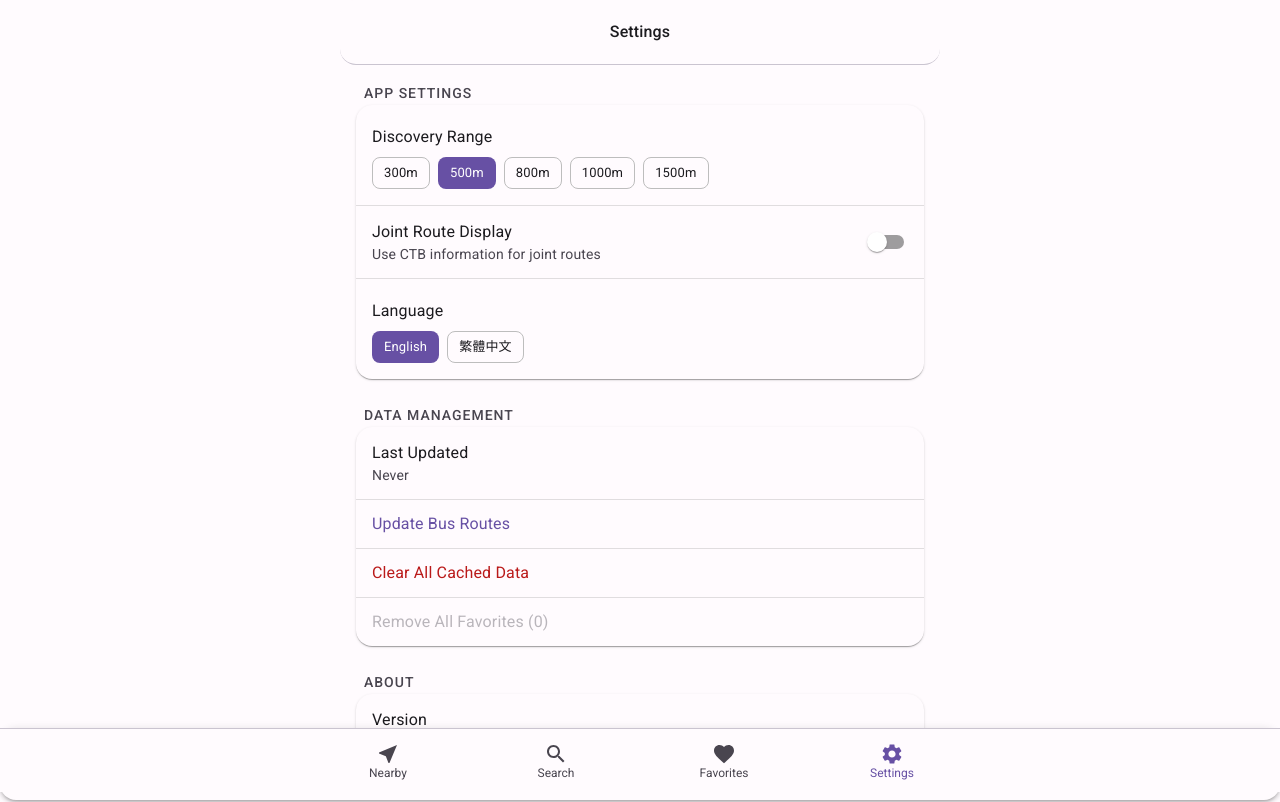
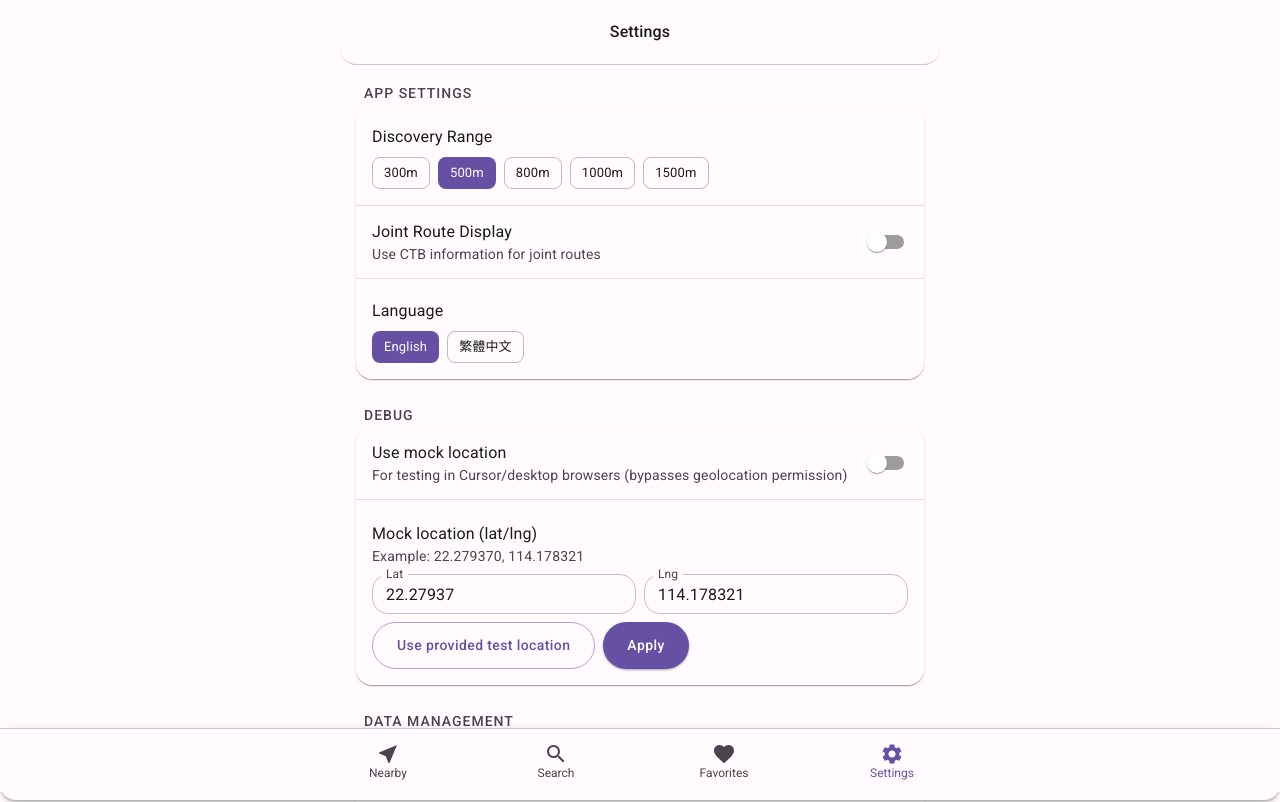
Before and after one commit to kaionmantatoolo/buzy-web, a Next.js app: page /settings in a window 1280 px wide. Shown: the top 802 px of the page. Built offline with nearby package versions, Linux system fonts and the light colour scheme; no server answers.

Commit message:
Add debug mock location mode for browser testing
- Add debug settings to enable mock location and configure lat/lng
- Surface toggle and inputs on Settings page
- When enabled, Nearby page bypasses geolocation and uses mock coords

```diff
--- a/app/settings/page.tsx
+++ b/app/settings/page.tsx
@@ -12,6 +12,7 @@ import {
   Switch,
   Chip,
   Stack,
+  TextField,
   Dialog,
   DialogTitle,
   DialogContent,
@@ -39,9 +40,14 @@ export default function SettingsPage() {
     discoveryRange,
     useCTBInfoForJointRoutes,
     locale,
+    debugUseMockLocation,
+    debugMockLat,
+    debugMockLng,
     setDiscoveryRange,
     setUseCTBInfo,
     setLocale,
+    setDebugUseMockLocation,
+    setDebugMockLocation,
   } = useSettingsStore();
   const { clearAllFavorites, favorites } = useFavoritesStore();
   const { loadRoutes, loadingState, lastRoutesUpdatedAt } = useRouteStore((state) => ({
@@ -53,6 +59,8 @@ export default function SettingsPage() {
   const [showClearConfirm, setShowClearConfirm] = useState(false);
   const [showRemoveFavConfirm, setShowRemoveFavConfirm] = useState(false);
   const [isUpdating, setIsUpdating] = useState(false);
+  const [debugLatInput, setDebugLatInput] = useState(String(debugMockLat));
+  const [debugLngInput, setDebugLngInput] = useState(String(debugMockLng));
 
   // Prefer the in-memory "last downloaded" timestamp (reliable for first launch),
   // then fall back to localStorage timestamp if available.
@@ -184,6 +192,82 @@ export default function SettingsPage() {
           </List>
         </Paper>
 
+        {/* Debug Section */}
+        <Typography
+          variant="labelLarge"
+          color="text.secondary"
+          sx={{ px: 1, mb: 1, textTransform: 'uppercase', letterSpacing: 1 }}
+        >
+          Debug
+        </Typography>
+
+        <Paper sx={{ mb: 3 }}>
+          <List disablePadding>
+            <ListItem>
+              <ListItemText
+                primary="Use mock location"
+                secondary="For testing in Cursor/desktop browsers (bypasses geolocation permission)"
+              />
+              <Switch
+                edge="end"
+                checked={debugUseMockLocation}
+                onChange={(e) => setDebugUseMockLocation(e.target.checked)}
+              />
+            </ListItem>
+
+            <Divider />
+
+            <ListItem sx={{ flexDirection: 'column', alignItems: 'stretch', py: 2 }}>
+              <ListItemText
+                primary="Mock location (lat/lng)"
+                secondary="Example: 22.279370, 114.178321"
+                sx={{ mb: 1 }}
+              />
+              <Stack direction="row" spacing={1}>
+                <TextField
+                  label="Lat"
+                  value={debugLatInput}
+                  onChange={(e) => setDebugLatInput(e.target.value)}
+                  size="small"
+                  fullWidth
+                  inputProps={{ inputMode: 'decimal' }}
+                />
+                <TextField
+                  label="Lng"
+                  value={debugLngInput}
+                  onChange={(e) => setDebugLngInput(e.target.value)}
+                  size="small"
+                  fullWidth
+                  inputProps={{ inputMode: 'decimal' }}
+                />
+              </Stack>
+              <Box sx={{ display: 'flex', gap: 1, mt: 1 }}>
+                <Button
+                  variant="outlined"
+                  onClick={() => {
+                    setDebugLatInput('22.279370');
+                    setDebugLngInput('114.178321');
+                    setDebugMockLocation(22.27937, 114.178321);
+                  }}
+                >
+                  Use provided test location
+                </Button>
+                <Button
+                  variant="contained"
+                  onClick={() => {
+                    const lat = Number(debugLatInput);
+                    const lng = Number(debugLngInput);
+                    if (!Number.isFinite(lat) || !Number.isFinite(lng)) return;
+                    setDebugMockLocation(lat, lng);
+                  }}
+                >
+                  Apply
+                </Button>
+              </Box>
+            </ListItem>
+          </List>
+        </Paper>
+
         {/* Data Management Section */}
         <Typography
           variant="labelLarge"
--- a/lib/stores/settings-store.ts
+++ b/lib/stores/settings-store.ts
@@ -7,6 +7,8 @@ interface SettingsState extends AppSettings {
   setDiscoveryRange: (range: number) => void;
   setUseCTBInfo: (use: boolean) => void;
   setLocale: (locale: 'en' | 'zh-Hant') => void;
+  setDebugUseMockLocation: (use: boolean) => void;
+  setDebugMockLocation: (lat: number, lng: number) => void;
   resetSettings: () => void;
 }
 
@@ -27,6 +29,14 @@ export const useSettingsStore = create<SettingsState>()(
         set({ locale });
       },
 
+      setDebugUseMockLocation: (use: boolean) => {
+        set({ debugUseMockLocation: use });
+      },
+
+      setDebugMockLocation: (lat: number, lng: number) => {
+        set({ debugMockLat: lat, debugMockLng: lng });
+      },
+
       resetSettings: () => {
         set(DEFAULT_SETTINGS);
       },
--- a/lib/types/index.ts
+++ b/lib/types/index.ts
@@ -12,12 +12,21 @@ export interface AppSettings {
   discoveryRange: number;      // in meters
   useCTBInfoForJointRoutes: boolean;
   locale: 'en' | 'zh-Hant';
+
+  // Debug-only helpers (persisted so Cursor/iPhone testing is repeatable)
+  debugUseMockLocation: boolean;
+  debugMockLat: number;
+  debugMockLng: number;
 }
 
 export const DEFAULT_SETTINGS: AppSettings = {
   discoveryRange: 500,
   useCTBInfoForJointRoutes: false,
   locale: 'en',
+
+  debugUseMockLocation: false,
+  debugMockLat: 22.27937,
+  debugMockLng: 114.178321,
 };
 
 // Loading state types
```
Also changed, not shown: app/page.tsx (+18 -2 lines).
